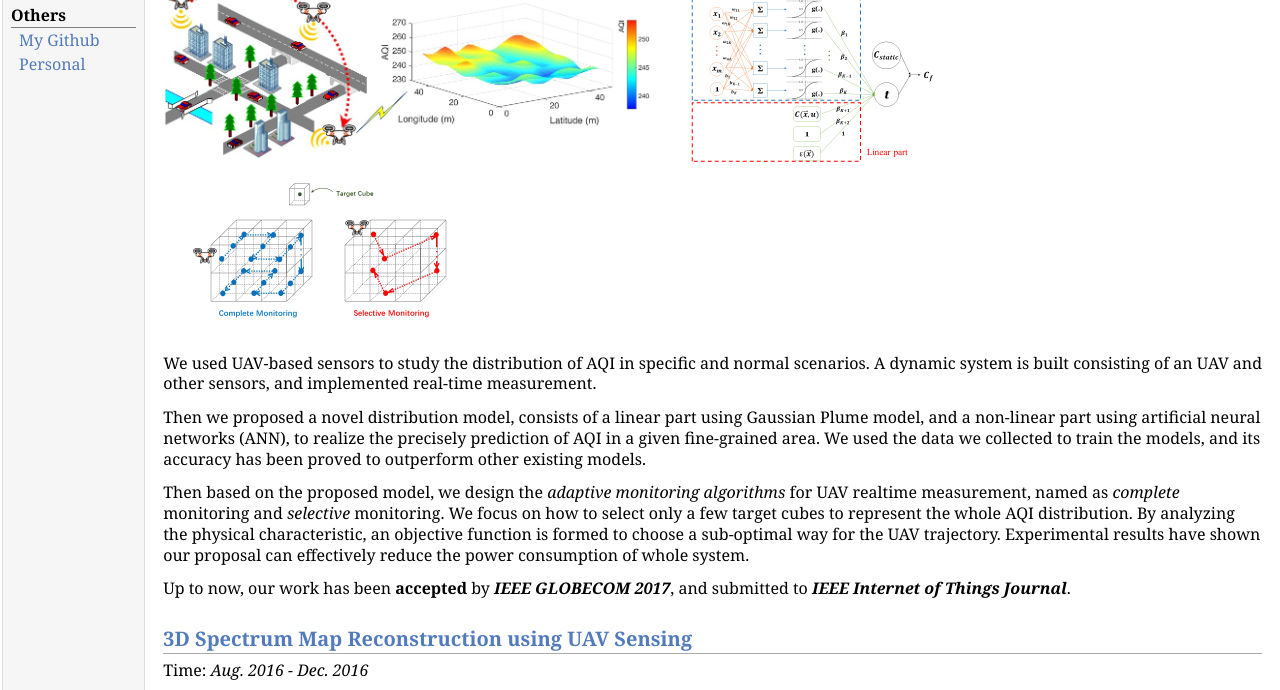
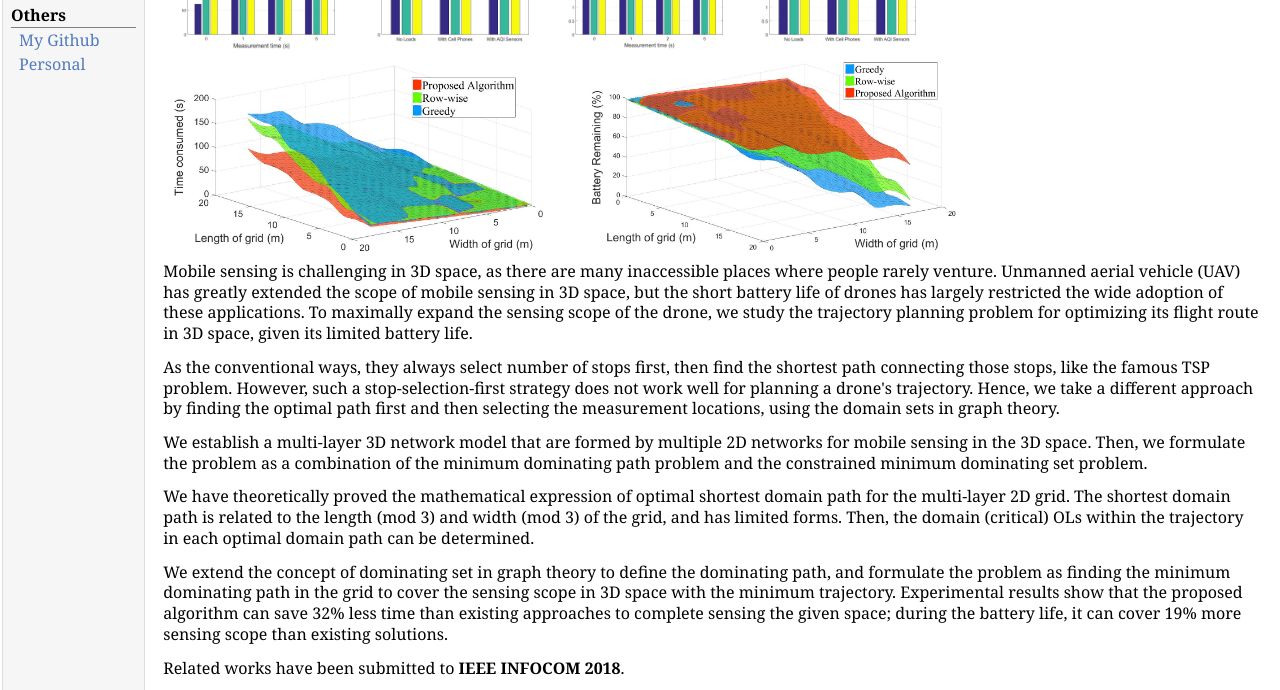
Before and after one commit to YyzHarry/Personal-Website, a Jekyll site: the page research.html, which Jekyll copies as it is, in a window 1280 px wide and 900 px high, scrolled down 289 px, cut to the strip 0-690 px from the top of the window. Built offline with Jekyll 4.4.1, drawn with Linux system fonts in a browser that asks for light colours.

Commit message:
Update research.html

```diff
--- a/research.html
+++ b/research.html
@@ -31,6 +31,19 @@
 <p>These are my research projects. I'm now working in the <a href="http://wireless.pku.edu.cn/">Institute of Advanced Communications</a>, advised by <a href="http://wireless.pku.edu.cn/home/songly/index.html">Prof. Lingyang Song</a>.</p>
 <h2>Optimal Trajectory Planning of Drones for 3D Mobile Sensing</h2>
 <p>Time: <i>Jun. 2017 - Aug. 2017</i></p>
+<img src="static/Compare1.jpg" height="150px">
+<img src="static/Compare2.jpg" height="150px">
+<img src="static/Compare3.jpg" height="150px">
+<img src="static/Compare4.jpg" height="150px">
+<img src="static/TimeDomain_3d.jpg" height="200px">
+<img src="static/BatteryDomain_3d.jpg" height="200px">
+<p>Mobile sensing is challenging in 3D space, as there are many inaccessible places where people rarely venture. Unmanned aerial vehicle (UAV) has greatly extended the scope of mobile sensing in 3D space, but the short battery life of drones has largely restricted the wide adoption of these applications. To maximally expand the sensing scope of the drone, we study the trajectory planning problem for optimizing its flight route in 3D space, given its limited battery life.</p>
+<p>As the conventional ways, they always select number of stops first, then find the shortest path connecting those stops, like the famous TSP problem. However, such a stop-selection-first strategy does not work well for planning a drone's trajectory. Hence, we take a different approach by finding the optimal path first and then selecting the measurement locations, using the domain sets in graph theory.</p>
+<p>We establish a multi-layer 3D network model that are formed by multiple 2D networks for mobile sensing in the 3D space. Then, we formulate the problem as a combination of the minimum dominating path problem and the constrained minimum dominating set problem.</p>
+<p>We have theoretically proved the mathematical expression of optimal shortest domain path for the multi-layer 2D grid. The shortest domain path is related to the length (mod 3) and width (mod 3) of the grid, and has limited forms.
+Then, the domain (critical) OLs within the trajectory in each optimal domain path can be determined.</p>
+<p>We extend the concept of dominating set in graph theory to define the dominating path, and formulate the problem as finding the minimum dominating path in the grid to cover the sensing scope in 3D space with the minimum trajectory. Experimental results show that the proposed algorithm can save 32% less time than existing approaches to complete sensing the given space; during the battery life, it can cover 19% more sensing scope than existing solutions.</p>
+<p>Related works have been submitted to <b>IEEE INFOCOM 2018</b>.</p>
 <h2>Realtime Profiling of Fine-Grained 3D AQI Distribution using UAV Sensing</h2>
 <p>Time: <i>Dec. 2016 - Jun. 2017</i></p>
 <img src="static/system.jpg" height="180px">
```
